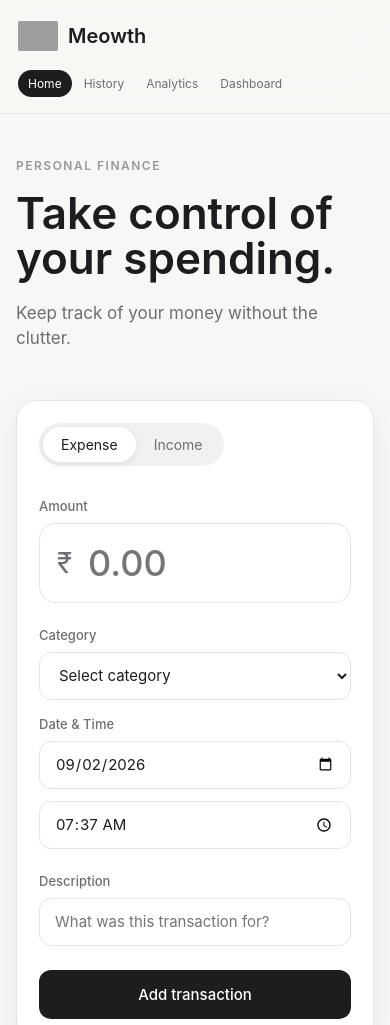
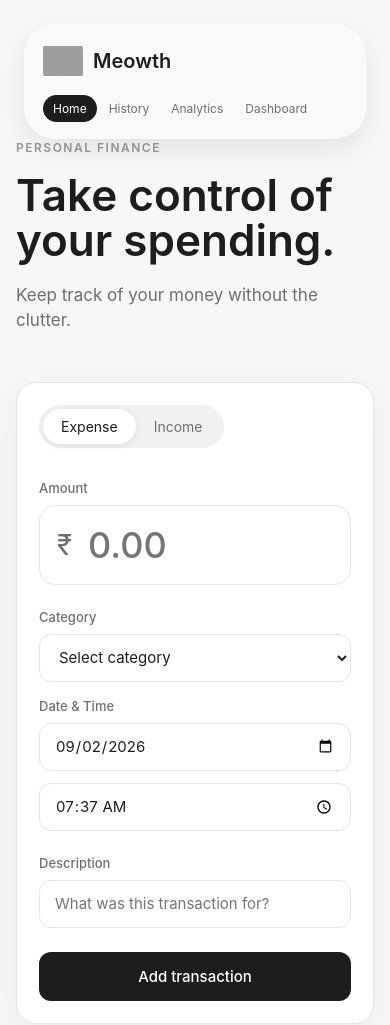
Before and after one commit to AbhijithBabu12/expense-tracker-Abhijith-Babu, a plain HTML site: page index.html in a window 390 px wide. Shown: the top 1025 px of the page. Drawn offline with nearby package versions, Linux system fonts and the light colour scheme; grey boxes are pictures that could not be loaded.

Commit message:
navigation ui

```diff
--- a/css/components.css
+++ b/css/components.css
@@ -1,21 +1,26 @@
 #navbar {
-    position: sticky;
-    top: 0;
+    position: fixed;
+    top: 24px;
+    left: 50%;
+    transform: translateX(-50%);
     z-index: 100;
 
-    background: rgba(247, 247, 245, 0.82);
+    width: calc(100% - 48px);
+    max-width: var(--max-width);
 
-    backdrop-filter: blur(20px);
-    -webkit-backdrop-filter: blur(20px);
+    background: rgba(250, 250, 250, 0.75);
 
-    border-bottom: 1px solid rgba(0, 0, 0, 0.06);
+    backdrop-filter: blur(24px) saturate(180%);
+    -webkit-backdrop-filter: blur(24px) saturate(180%);
+
+    border: 1px solid rgba(255, 255, 255, 0.5);
+    border-radius: 32px;
+    box-shadow: 0 10px 30px rgba(0, 0, 0, 0.08), 0 1px 3px rgba(0, 0, 0, 0.03);
 }
 
 .navbar {
-    max-width: var(--max-width);
-
     margin: 0 auto;
-    padding: 18px 28px;
+    padding: 12px 24px;
 
     display: flex;
     align-items: center;
--- a/css/pages.css
+++ b/css/pages.css
@@ -2,7 +2,7 @@
     max-width: var(--content-width);
 
     margin: 0 auto;
-    padding: 100px 24px 80px;
+    padding: 120px 24px 80px;
 }
 
 
@@ -212,7 +212,7 @@
 
     margin: 0 auto;
 
-    padding: 80px 28px;
+    padding: 120px 28px 80px;
 }
 
 
@@ -627,7 +627,7 @@
 
     margin: 0 auto;
 
-    padding: 80px 28px;
+    padding: 120px 28px 80px;
 }
 
 .analytics-periods {
@@ -1015,7 +1015,7 @@
 
     margin: 0 auto;
 
-    padding: 80px 28px;
+    padding: 120px 28px 80px;
 }
 
 .dashboard-hero {
--- a/css/responsive.css
+++ b/css/responsive.css
@@ -20,7 +20,7 @@
     }
 
     .home-container {
-        padding: 64px 16px 48px;
+        padding: 120px 16px 48px;
     }
 
     .page-intro h1 {
@@ -53,7 +53,7 @@
     .history-container,
     .analytics-container,
     .dashboard-container {
-        padding: 60px 18px;
+        padding: 120px 18px 60px;
     }
 
     .page-header {
@@ -257,7 +257,7 @@
     .history-container,
     .analytics-container,
     .dashboard-container {
-        padding-top: 44px;
+        padding-top: 140px;
     }
 
     .modal-backdrop {
```
